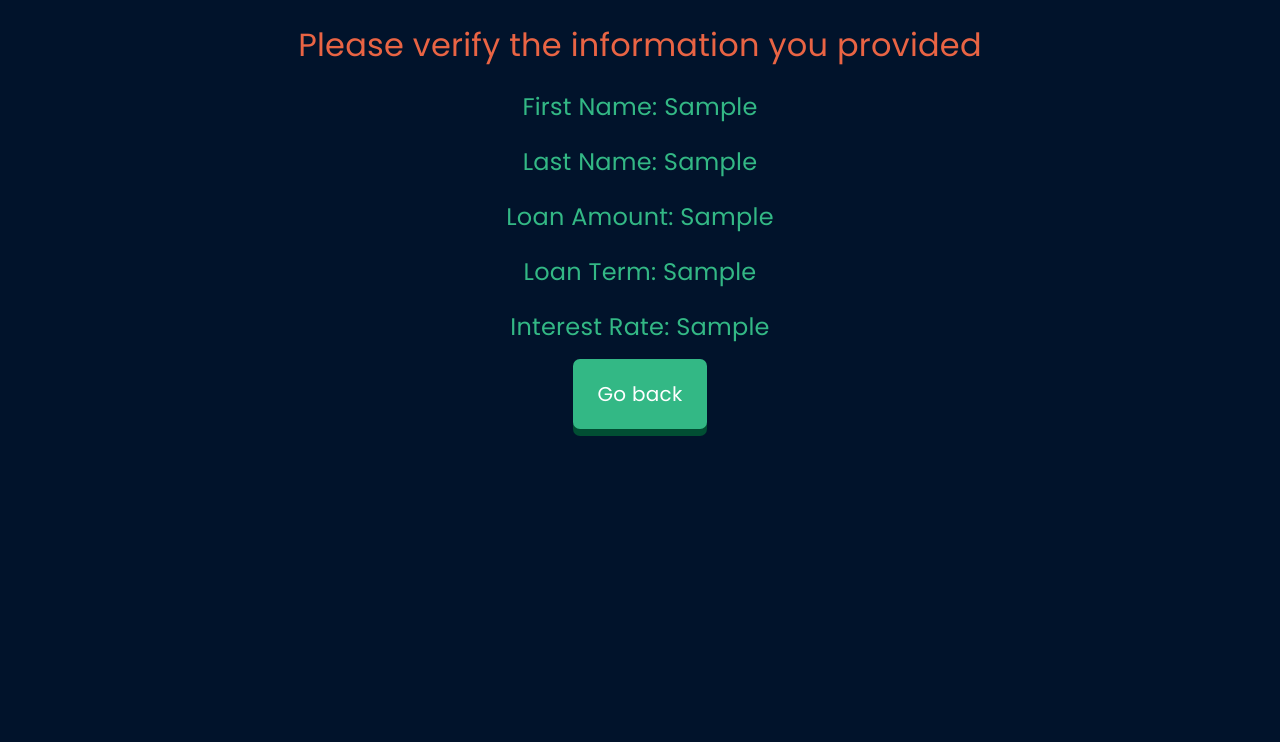
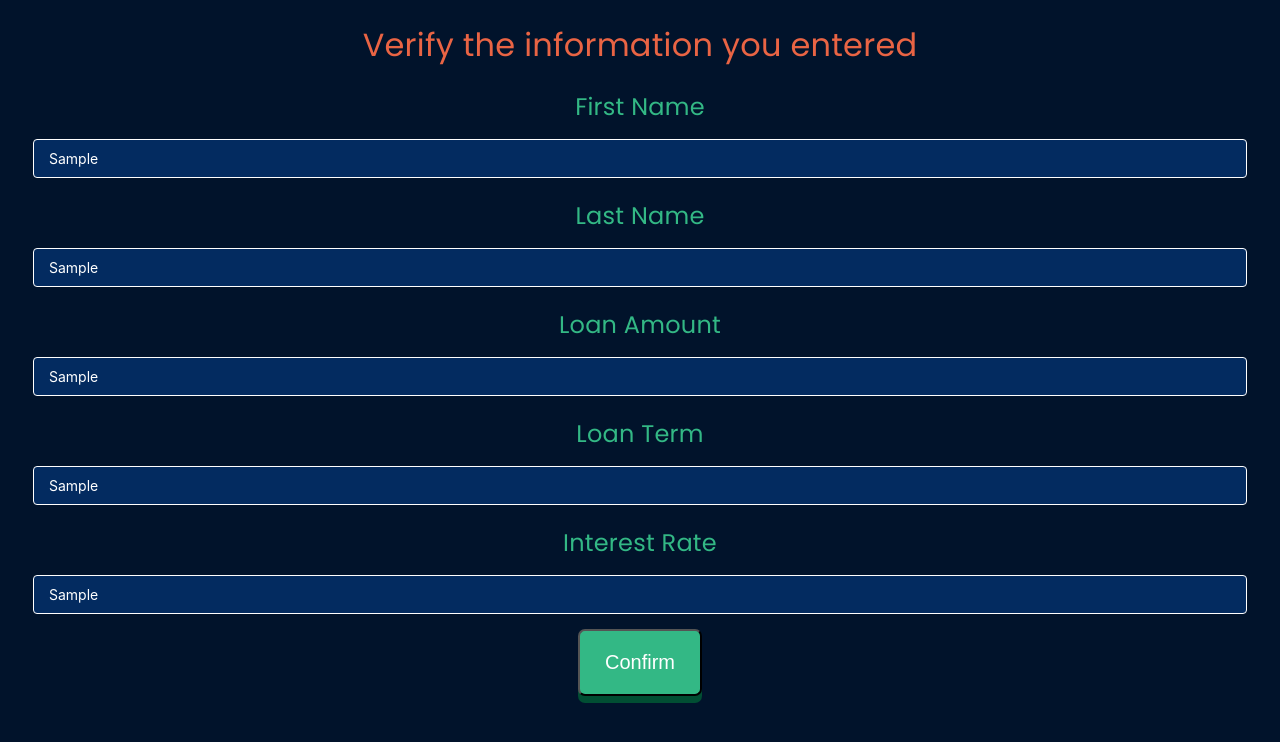
Before and after one commit to KatelynKunzmann/interest, a React (Create React App) app: page /form in a window 1280 px wide. Both pictures are taken after typing "Sample", "Sample", "Sample", "Sample", "Sample" into the empty fields and a click on the input 640 px from the left and 373 px from the top of the page. Shown: the top 742 px of the page. Built offline with nearby package versions, Linux system fonts and the light colour scheme.

Commit message:
changes to the forms

```diff
--- a/src/App.css
+++ b/src/App.css
@@ -110,7 +110,7 @@ ul {
 }
 /*********** END BUTTONS ***********/
 
-input {
+.input {
   font-family: -apple-system, BlinkMacSystemFont, "Segoe UI", "Roboto", "Oxygen",
     "Ubuntu", "Cantarell", "Fira Sans", "Droid Sans", "Helvetica Neue",
     sans-serif;
@@ -123,3 +123,24 @@ input {
   margin-bottom: 15px;
   font-size: 14px;
 }
+
+.verify {
+  font-family: -apple-system, BlinkMacSystemFont, "Segoe UI", "Roboto", "Oxygen",
+    "Ubuntu", "Cantarell", "Fira Sans", "Droid Sans", "Helvetica Neue",
+    sans-serif;
+  display: block;
+  box-sizing: border-box;
+  border: 1px solid white;
+  padding: 10px 15px;
+  border-radius: 4px;
+  margin-bottom: 15px;
+  width: 100%;
+  font-size: 14px;
+  background: #032b60;
+  color: white;
+}
+
+.verify::placeholder { /* Chrome, Firefox, Opera, Safari 10.1+ */
+  color: white;
+  opacity: 1; /* Firefox */
+}
--- a/src/Pages/Form.js
+++ b/src/Pages/Form.js
@@ -1,5 +1,4 @@
 import React from 'react';
-import { useState } from "react";
 import { useForm } from "react-hook-form";
 import { useNavigate } from 'react-router-dom';
 
@@ -14,12 +13,12 @@ function Form() {
         navigate('/verify', {state: data});
       })}
     >
-      <input {...register("firstName")} placeholder="First name" />
-      <input {...register("lastName")} placeholder="Last name" />
-      <input {...register("loanAmount")} placeholder="Loan amount" />
-      <input {...register("loanTerm")} placeholder="Loan Term" />
-      <input {...register("interestRate")} placeholder="Interest Rate" />
-      <input type="submit" />
+      <input className="input" {...register("firstName", { required: true })} placeholder="First name" />
+      <input className="input" {...register("lastName", { required: true })} placeholder="Last name" />
+      <input className="input" {...register("loanAmount", { required: true })} placeholder="Loan amount" />
+      <input className="input" {...register("loanTerm", { required: true })} placeholder="Loan Term" />
+      <input className="input" {...register("interestRate", { required: true })} placeholder="Interest Rate" />
+      <input className="clicky-btn" type="submit" />
     </form>
     </>
   )
--- a/src/Pages/Home.js
+++ b/src/Pages/Home.js
@@ -13,6 +13,8 @@ function Home() {
     </h1>
 
     <h2>Student Loan Calculation and Visualization Tool</h2>
+
+    <br />
 
     <h3>By: Katelyn Kunzmann, Pran Sutham, and Isaiah Guthala</h3>
 
--- a/src/Pages/Verify.js
+++ b/src/Pages/Verify.js
@@ -1,21 +1,39 @@
 import React from 'react'
-import { Link } from 'react-router-dom';
+import { useForm } from "react-hook-form";
 import { useLocation } from 'react-router-dom'
+import { useNavigate } from 'react-router-dom';
 
 function Verify() {
+  const { register, handleSubmit } = useForm();
+  const navigate = useNavigate();
+
   const location = useLocation();
-  const data = location.state;
+  const input = location.state;
+
   return (
     <>
-    <h1>Please verify the information you provided</h1>
+    <h1>Verify the information you entered</h1>
+    <form onSubmit={handleSubmit((data) => {
+        navigate('/visual', {state: data});
+      })}
+    >
+      <h2>First Name</h2>
+      <input className="verify" {...register("firstName")} defaultValue={input.firstName} />
 
-    <h2>First Name: {data.firstName}</h2>
-    <h2>Last Name: {data.lastName}</h2>
-    <h2>Loan Amount: {data.loanAmount}</h2>
-    <h2>Loan Term: {data.loanTerm}</h2>
-    <h2>Interest Rate: {data.interestRate}</h2>
+      <h2>Last Name</h2>
+      <input className="verify" {...register("lastName")} defaultValue={input.lastName} />
 
-    <Link className="clicky-btn" to="/form">Go back</Link>
+      <h2>Loan Amount</h2>
+      <input className="verify" {...register("loanAmount")} defaultValue={input.loanAmount} />
+
+      <h2>Loan Term</h2>
+      <input className="verify" {...register("loanTerm")} defaultValue={input.loanTerm} />
+
+      <h2>Interest Rate</h2>
+      <input className="verify" {...register("interestRate")} defaultValue={input.interestRate} />
+
+      <input type="submit" value="Confirm" className="clicky-btn"/>
+    </form>
     </>
   )
 }
--- a/src/Pages/Visual.js
+++ b/src/Pages/Visual.js
@@ -1,8 +1,34 @@
 import React from 'react'
+import { useLocation } from 'react-router-dom'
 
 function Visual() {
+  const location = useLocation();
+  const input = location.state;
+
   return (
-    <h1>This is the visualization page</h1>
+    <>
+    <h1>Visualization Page</h1>
+
+    <h2>
+      First Name: {input.firstName}
+    </h2>
+
+    <h2>
+      Last Name: {input.lastName}
+    </h2>
+
+    <h2>
+      Loan Amount: {input.loanAmount}
+    </h2>
+
+    <h2>
+      Loan Term: {input.loanTerm}
+    </h2>
+
+    <h2>
+      Interest Rate: {input.interestRate}
+    </h2>
+    </>
   )
 }
 
```
